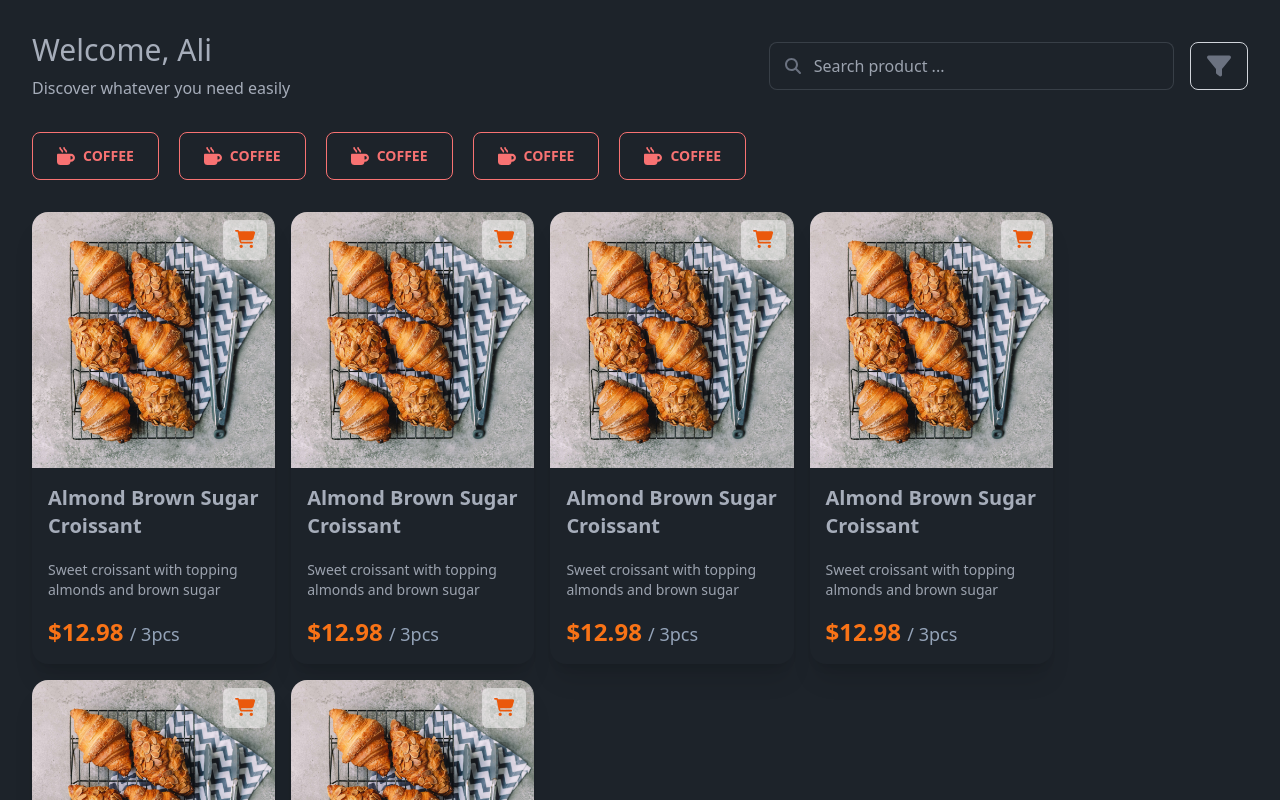
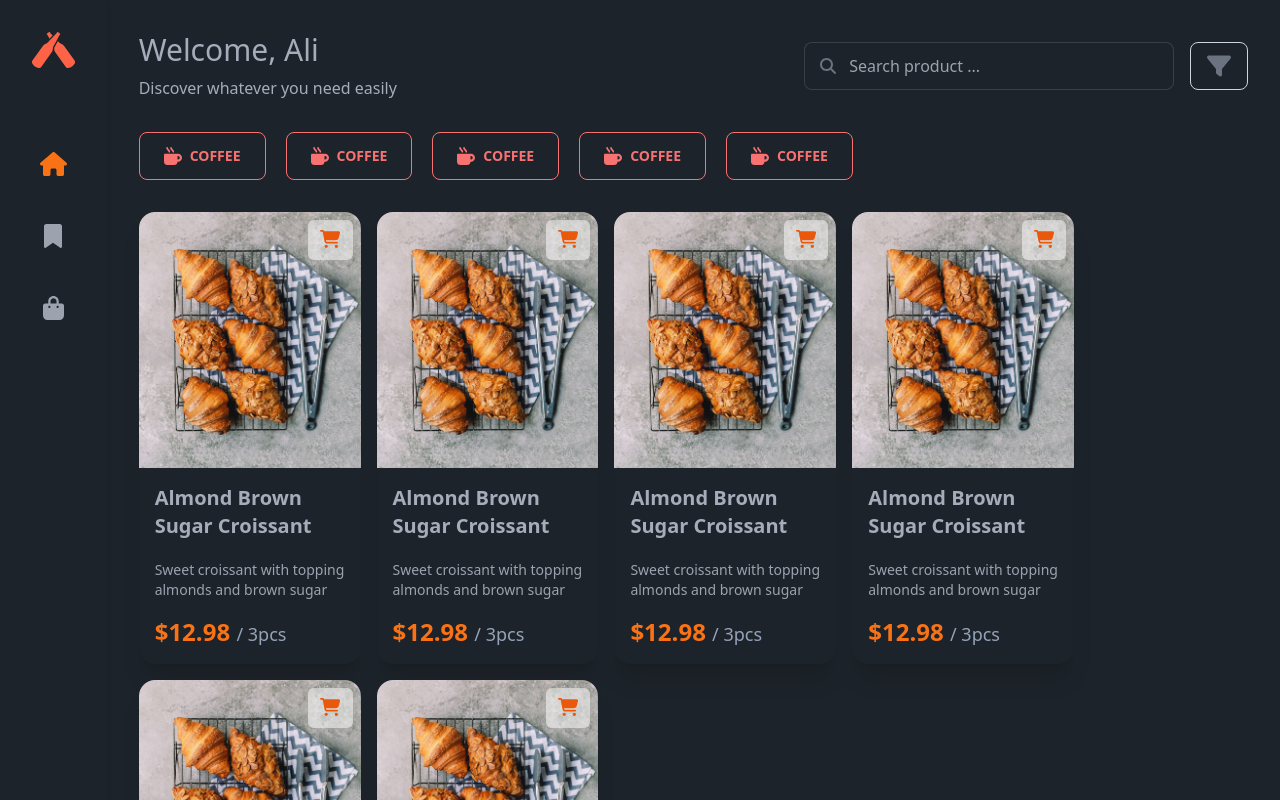
Before and after one commit to AliMohammadiKia/strapi_project, a React (Vite) app in the folder client/: page / in a window 1280 px wide. Shown: the top 800 px of the page. Built offline with nearby package versions, Linux system fonts and the light colour scheme.

Commit message:
add navbar component

```diff
--- /dev/null
+++ b/client/src/components/Navbar/NavLinkItem.jsx
@@ -0,0 +1,17 @@
+import { NavLink } from "react-router-dom";
+import { FontAwesomeIcon } from "@fortawesome/react-fontawesome";
+
+const NavLinkItem = ({ to, icon }) => {
+  return (
+    <NavLink
+      to={to}
+      className={({ isActive }) =>
+        isActive ? "text-2xl text-orange-500" : "text-2xl text-gray-400"
+      }
+    >
+      <FontAwesomeIcon icon={icon} />
+    </NavLink>
+  );
+};
+
+export default NavLinkItem;
--- /dev/null
+++ b/client/src/components/Navbar/Navbar.jsx
@@ -0,0 +1,40 @@
+import NavLinkItem from "./NavLinkItem";
+import { Link } from "react-router-dom";
+import {
+  faHouse,
+  faBookmark,
+  faBagShopping,
+} from "@fortawesome/free-solid-svg-icons";
+
+const Navbar = () => {
+  const links = [
+    { to: "/", icon: faHouse },
+    { to: "/notes", icon: faBookmark },
+    { to: "/shopping-cart", icon: faBagShopping },
+  ];
+
+  return (
+    <div className="w-1/12 h-screen bg-base shadow-md sticky top-0 left-0 flex flex-col items-center py-8">
+      <Link to="/">
+        <svg
+          xmlns="http://www.w3.org/2000/svg"
+          height="1em"
+          viewBox="0 0 640 512"
+          className="text-4xl"
+          fill="tomato"
+        >
+          <path d="M401.3 49.9c-79.8 160.1-84.6 152.5-87.9 173.2l-5.2 32.8c-1.9 12-6.6 23.5-13.7 33.4L145.6 497.1c-7.6 10.6-20.4 16.2-33.4 14.6-40.3-5-77.8-32.2-95.3-68.5-5.7-11.8-4.5-25.8 3.1-36.4l148.9-207.9c7.1-9.9 16.4-18 27.2-23.7l29.3-15.5c18.5-9.8 9.7-11.9 135.6-138.9 1-4.8 1-7.3 3.6-8 3-.7 6.6-1 6.3-4.6l-.4-4.6c-.2-1.9 1.3-3.6 3.2-3.6 4.5-.1 13.2 1.2 25.6 10 12.3 8.9 16.4 16.8 17.7 21.1.6 1.8-.6 3.7-2.4 4.2l-4.5 1.1c-3.4.9-2.5 4.4-2.3 7.4.1 2.8-2.3 3.6-6.5 6.1zM230.1 36.4c3.4.9 2.5 4.4 2.3 7.4-.2 2.7 2.1 3.5 6.4 6 7.9 15.9 15.3 30.5 22.2 44 .7 1.3 2.3 1.5 3.3.5 11.2-12 24.6-26.2 40.5-42.6 1.3-1.4 1.4-3.5.1-4.9-8-8.2-16.5-16.9-25.6-26.1-1-4.7-1-7.3-3.6-8-3-.8-6.6-1-6.3-4.6.3-3.3 1.4-8.1-2.8-8.2-4.5-.1-13.2 1.1-25.6 10-12.3 8.9-16.4 16.8-17.7 21.1-1.4 4.2 3.6 4.6 6.8 5.4zM620 406.7L471.2 198.8c-13.2-18.5-26.6-23.4-56.4-39.1-11.2-5.9-14.2-10.9-30.5-28.9-1-1.1-2.9-.9-3.6.5-46.3 88.8-47.1 82.8-49 94.8-1.7 10.7-1.3 20 .3 29.8 1.9 12 6.6 23.5 13.7 33.4l148.9 207.9c7.6 10.6 20.2 16.2 33.1 14.7 40.3-4.9 78-32 95.7-68.6 5.4-11.9 4.3-25.9-3.4-36.6z" />
+        </svg>
+      </Link>
+      <ul className="mt-20 flex flex-col items-center gap-10">
+        {links.map((link, index) => (
+          <li key={index}>
+            <NavLinkItem to={link.to} icon={link.icon} />
+          </li>
+        ))}
+      </ul>
+    </div>
+  );
+};
+
+export default Navbar;
--- a/client/src/pages/Home/Home.jsx
+++ b/client/src/pages/Home/Home.jsx
@@ -1,10 +1,13 @@
 import Card from "../../components/Card/Card";
 import Header from "../../components/Header/Header";
+import Navbar from "../../components/Navbar/Navbar";
 import CategoryItems from "./CategoryItems";
 
 const Home = () => {
   return (
-    <div className="py-8 px-8">
+    <div className="flex">
+      <Navbar />
+      <div className="py-8 px-8 w-11/12">
         <Header />
         <CategoryItems />
         <div className="mt-8 flex flex-wrap gap-4">
@@ -16,6 +19,7 @@ const Home = () => {
           <Card />
         </div>
       </div>
+    </div>
   );
 };
 
```
Also changed, not shown: 1 other file (tests, documents, lock files or other folders). Lines whose indentation alone changed are shown as unchanged.
